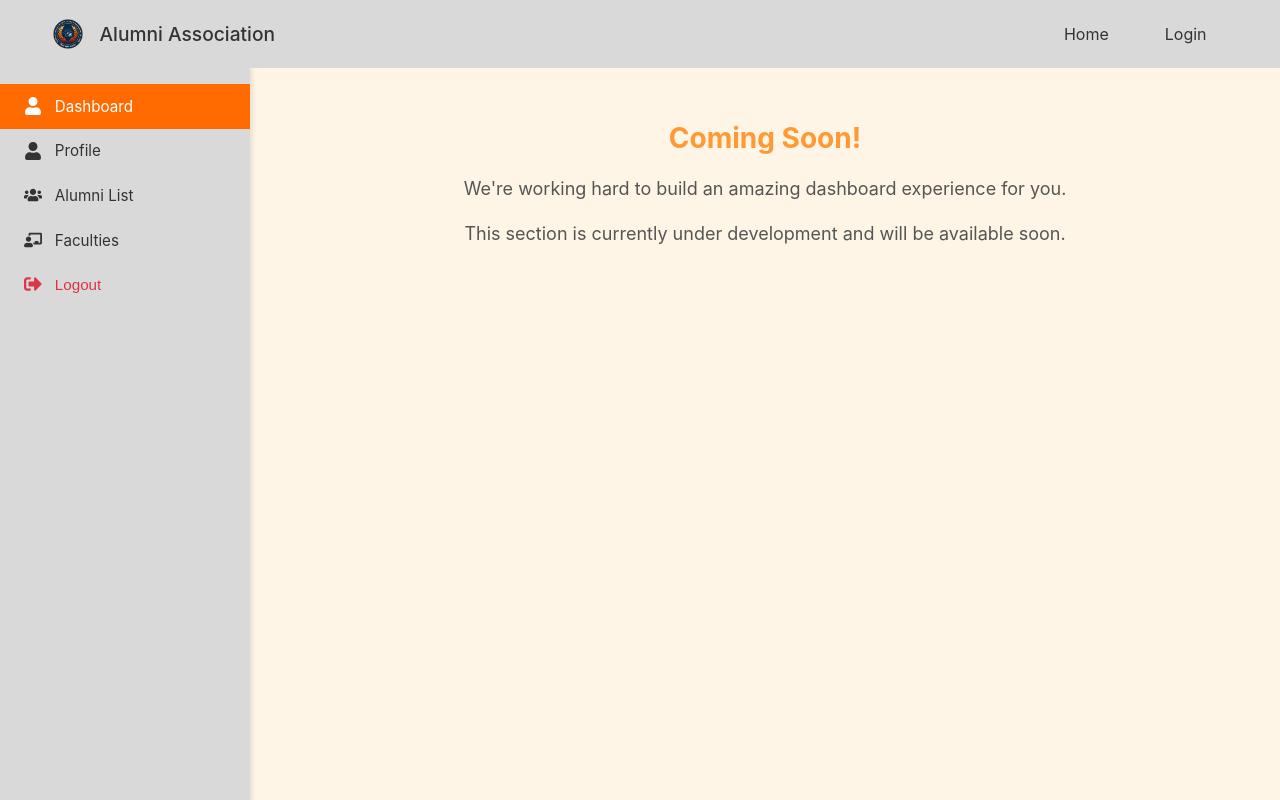
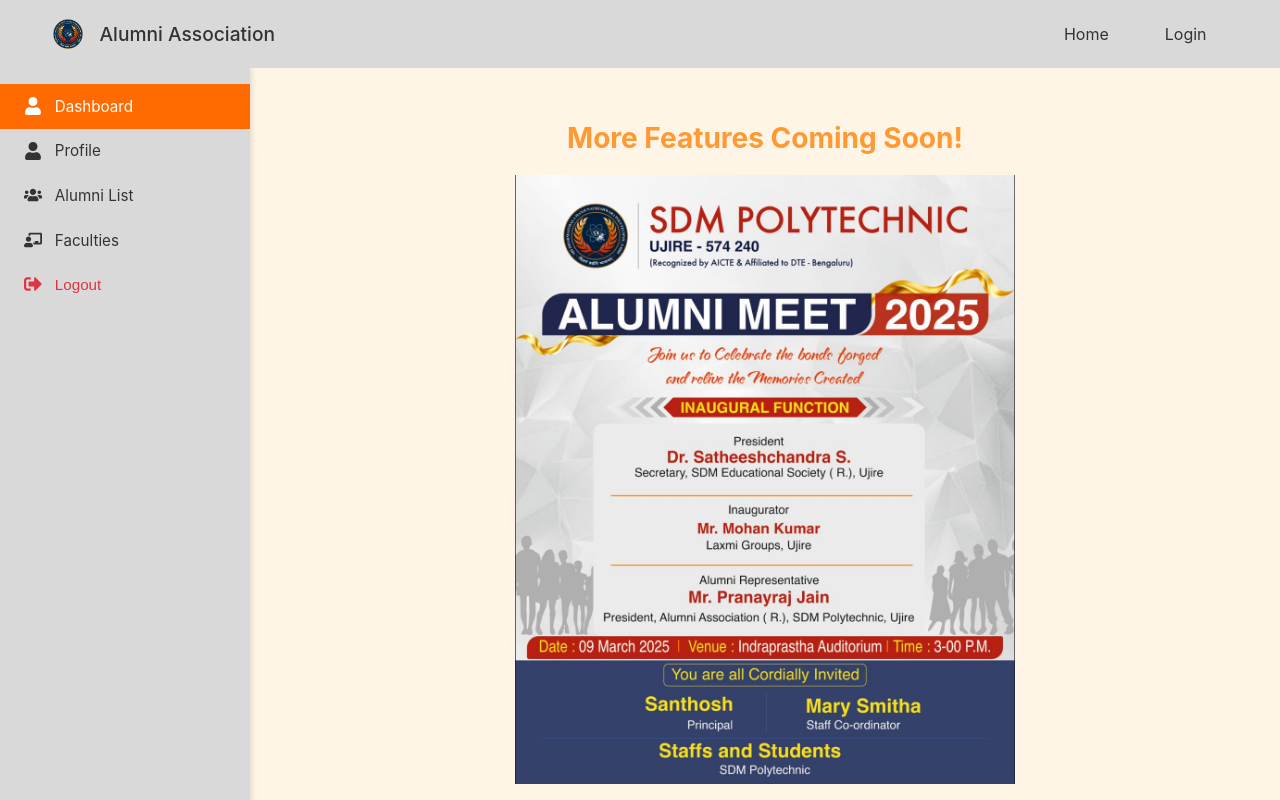
Before and after one commit to sdmpalumniassociation/alumniPortal, a React (Create React App) app: page /user-homepage in a window 1280 px wide. Shown: the top 800 px of the page. Built offline with nearby package versions, Linux system fonts and the light colour scheme.

Commit message:
Update Dashboard with invitation image and improved messaging

```diff
--- a/src/pages/Dashboard.js
+++ b/src/pages/Dashboard.js
@@ -1,6 +1,7 @@
 import React from 'react';
 import NavBar from '../components/NavBar';
 import '../styles/Dashboard.css';
+import invitation from '../assets/images/Invitation.png';
 
 function Dashboard() {
   return (
@@ -11,7 +12,8 @@
 
       <div className="dashboard-main-content">
       <div className="coming-soon-message">
-                <h2>Coming Soon!</h2>
+                <h2>More Features Coming Soon!</h2>
+                <img className='invitation-image' src={invitation} alt="Invitation" />
                 <p>We're working hard to build an amazing dashboard experience for you.</p>
                 <p>This section is currently under development and will be available soon.</p>
               </div>
--- a/src/styles/Dashboard.css
+++ b/src/styles/Dashboard.css
@@ -86,6 +86,13 @@
 .construction-icon img {
   width: 100%;
   height: auto;
+}
+
+.invitation-image {
+  width: 90%;
+  height: auto;
+  max-width: 500px;
+  margin-bottom: 20px;
 }
 
 /* Responsive styles */
```
Also changed, not shown: src/assets/images/Invitation.png (added).
